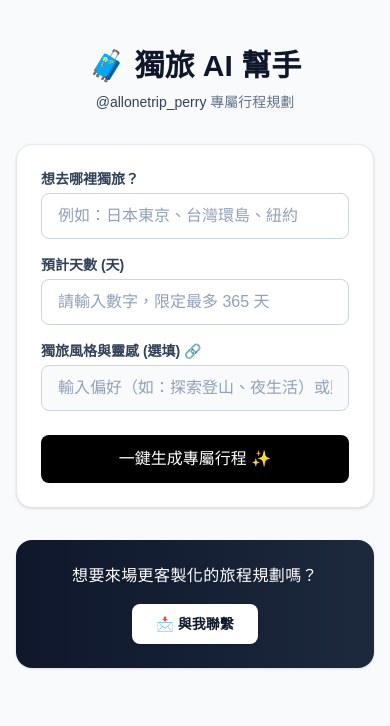
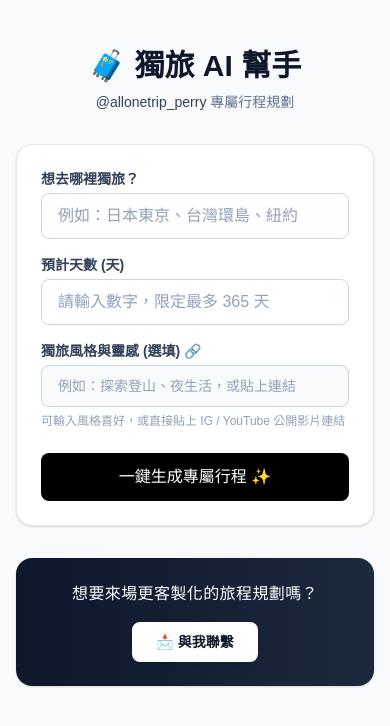
Before and after one commit to PerryChen-creator/allonetrip-ai, a Next.js app: page / in a window 390 px wide. Shown: the top 726 px of the page. Built offline with nearby package versions, Linux system fonts and the light colour scheme.

Commit message:
optimize input placeholder and helper text for mobile UX

```diff
--- a/app/page.tsx
+++ b/app/page.tsx
@@ -13,7 +13,6 @@ interface Message {
 export default function Home() {
   const [destination, setDestination] = useState('');
   const [days, setDays] = useState('');
-  // 將獨旅風格與靈感連結合併為單一選填欄位
   const [styleAndInspiration, setStyleAndInspiration] = useState('');
 
   // 保留對話追問區圖片狀態
@@ -124,7 +123,7 @@ export default function Home() {
         body: JSON.stringify({
           destination,
           days: `${days} 天`,
-          style: styleAndInspiration, // 整合發送風格與靈感
+          style: styleAndInspiration,
         }),
         signal: controller.signal,
       });
@@ -306,16 +305,19 @@ export default function Home() {
               />
             </div>
 
-            {/* 🎯 合併後的「獨旅風格與靈感 (選填)」欄位 */}
+            {/* 📱 針對手機排版優化：簡短 Placeholder + 輔助說明文字 */}
             <div>
               <label className="block text-sm font-semibold text-slate-700 mb-1">獨旅風格與靈感 (選填) 🔗</label>
               <input
                 type="text"
                 value={styleAndInspiration}
                 onChange={(e) => setStyleAndInspiration(e.target.value)}
-                className="w-full px-4 py-2.5 bg-slate-50 border border-slate-300 rounded-lg text-slate-900 placeholder:text-slate-400 focus:outline-none focus:ring-2 focus:ring-black transition-all"
-                placeholder="輸入偏好（如：探索登山、夜生活）或貼上公開影片/圖片連結"
+                className="w-full px-4 py-2.5 bg-slate-50 border border-slate-300 rounded-lg text-slate-900 placeholder:text-slate-400 focus:outline-none focus:ring-2 focus:ring-black transition-all text-sm"
+                placeholder="例如：探索登山、夜生活，或貼上連結"
               />
+              <p className="mt-1.5 text-xs text-slate-400">
+                可輸入風格喜好，或直接貼上 IG / YouTube 公開影片連結
+              </p>
             </div>
 
             <button type="submit" className="w-full bg-black text-white font-medium py-3 rounded-lg hover:bg-slate-800 transition-colors mt-2">
@@ -433,7 +435,7 @@ export default function Home() {
                             li: ({ children }) => <li className="leading-relaxed">{children}</li>,
                             h3: ({ children }) => <h3 className="text-base font-bold text-slate-900 mt-4 mb-2">{children}</h3>,
 
-                            /* 外部連結向量 Icon 樣式 */
+                            /* 💎 精緻向量 Icon 外連樣式 */
                             a: ({ href, children }) => (
                               <a
                                 href={href}
```
